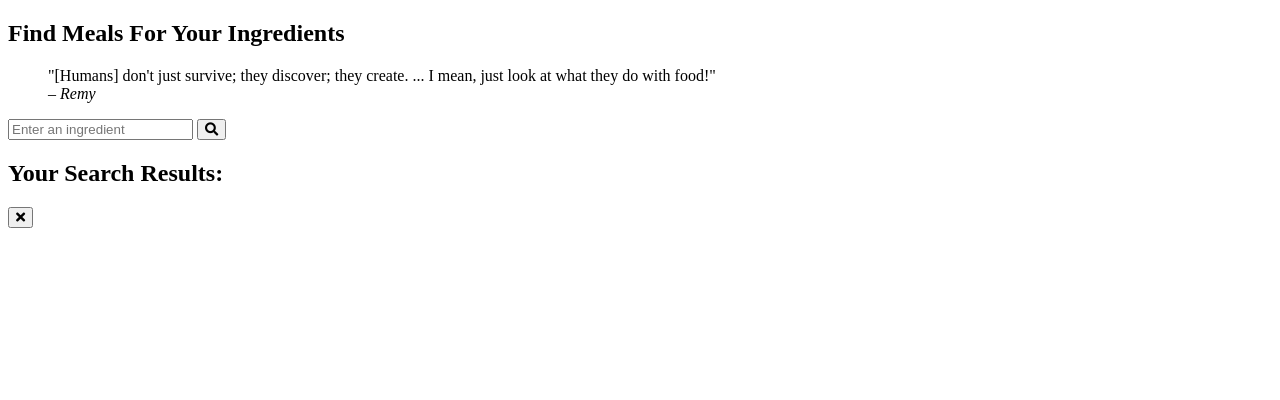
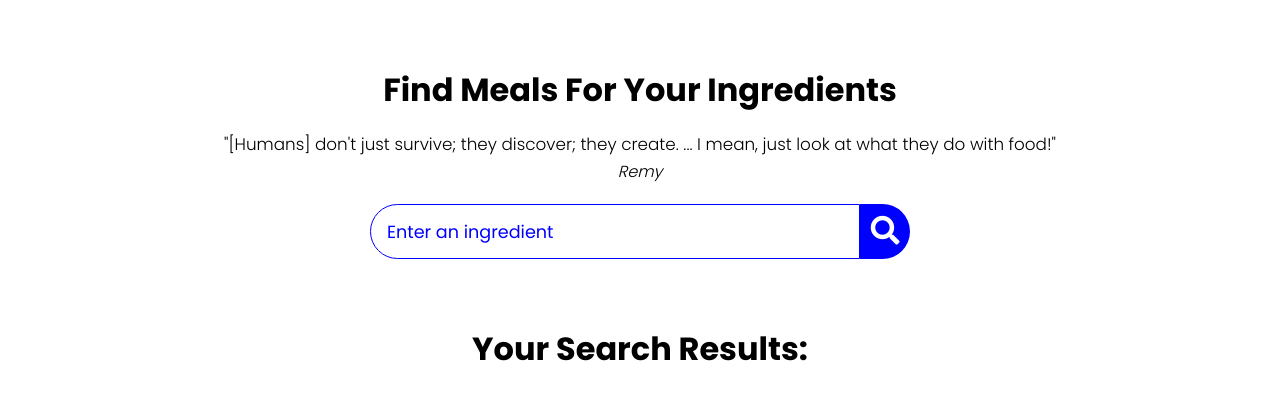
Before and after one commit to vivianho03/Phase-1-Project, a plain HTML site: page index.html in a window 1280 px wide. Drawn offline with Linux system fonts and the light colour scheme.

Commit message:
fixed bad links

```diff
--- a/index.html
+++ b/index.html
@@ -5,7 +5,7 @@
   <meta name="viewport" content="width=device-width, initial-scale=1.0">
   <title>Find Meal For Your Ingredients</title>
   <link rel="stylesheet" href="https://cdnjs.cloudflare.com/ajax/libs/font-awesome/5.15.1/css/all.min.css" integrity="sha512-+4zCK9k+qNFUR5X+cKL9EIR+ZOhtIloNl9GIKS57V1MyNsYpYcUrUeQc9vNfzsWfV28IaLL3i96P9sdNyeRssA==" crossorigin="anonymous" />
-  <link rel = "stylesheet" href = "style.css">
+  <link rel = "stylesheet" href = "styles.css">
 </head>
 <body>
 
@@ -14,7 +14,7 @@
       <div class = "meal-search">
         <h2 class = "title">Find Meals For Your Ingredients</h2>
         <blockquote>"[Humans] don't just survive; they discover; they create. ... I mean, just look at what they do with food!"<br>
-          <cite>– Remy</cite>
+          <cite>Remy</cite>
         </blockquote>
 
         <div class = "meal-search-box">
@@ -71,6 +71,6 @@
 
 
 
-  <script src = "script.js"></script>
+  <script src = "index.js"></script>
 </body>
 </html>
--- a/styles.css
+++ b/styles.css
@@ -6,8 +6,8 @@
     box-sizing: border-box;
 }
 :root{
-    --tenne-tawny: #d65108;
-    --tenne-tawny-dark: #b54507;
+    --tenne: blue;
+    --tenne-dark: #blue;
 }
 body{
     font-weight: 300;
@@ -62,19 +62,19 @@ body{
     font-size: 1.1rem;
     font-family: inherit;
     outline: 0;
-    border: 1px solid var(--tenne-tawny);
-    color: var(--tenne-tawny);
+    border: 1px solid var(--tenne);
+    color: var(--tenne);
     border-top-left-radius: 2rem;
     border-bottom-left-radius: 2rem;
 }
 .search-control::placeholder{
-    color: var(--tenne-tawny);
+    color: var(--tenne);
 }
 .search-btn{
     width: 55px;
     height: 55px;
     font-size: 1.8rem;
-    background: var(--tenne-tawny);
+    background: var(--tenne);
     color: #fff;
     border: none;
     border-top-right-radius: 2rem;
@@ -86,7 +86,7 @@ body{
     -o-transition: all 0.4s linear;
 }
 .search-btn:hover{
-    background: var(--tenne-tawny-dark);
+    background: var(--tenne-dark);
 }
 .meal-result{
     margin-top: 4rem;
@@ -117,7 +117,7 @@ body{
 .recipe-btn{
     text-decoration: none;
     color: #fff;
-    background: var(--tenne-tawny);
+    background: var(--tenne);
     font-weight: 500;
     font-size: 1.1rem;
     padding: 0.75rem 0;
@@ -136,7 +136,7 @@ body{
     -o-transition: all 0.4s linear;
 }
 .recipe-btn:hover{
-    background: var(--tenne-tawny-dark);
+    background: var(--tenne-dark);
 }
 
 /* meal details */
@@ -150,7 +150,7 @@ body{
     -ms-transform: translate(-50%, -50%);
     -o-transform: translate(-50%, -50%);
     color: #fff;
-    background: var(--tenne-tawny);
+    background: var(--tenne);
     border-radius: 1rem;
     -webkit-border-radius: 1rem;
     -moz-border-radius: 1rem;
```
Also changed, not shown: 1 other file.
